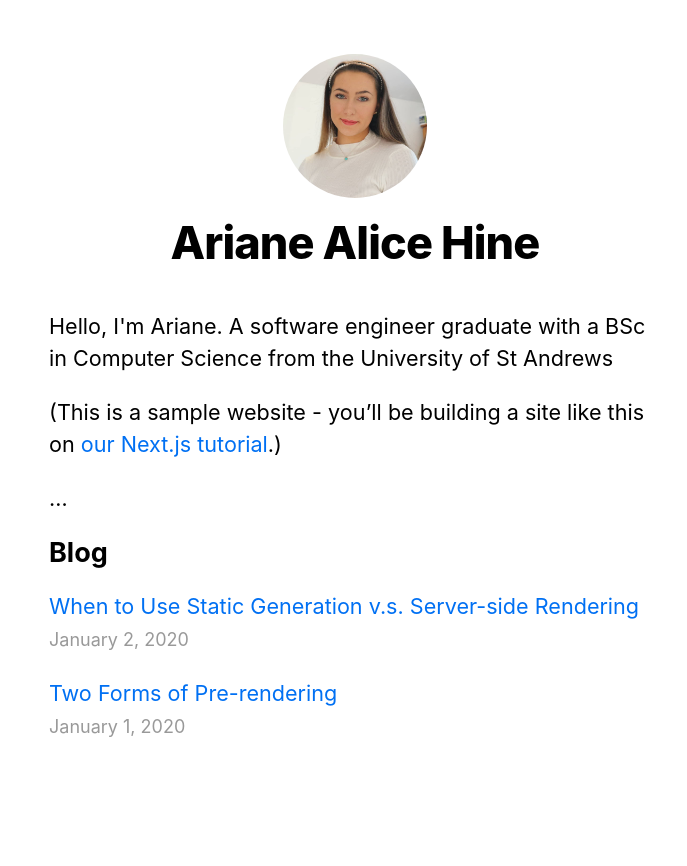
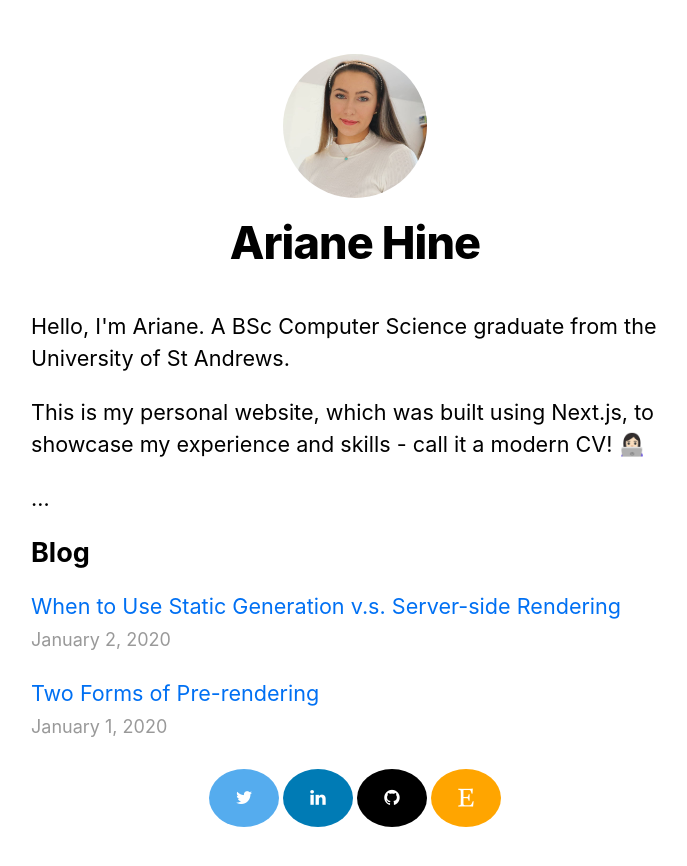
Before and after one commit to jackjdleslie/nextjs, a Next.js app: page / in a window 1280 px wide. Shown: the top 866 px of the page, without its empty margins (285-972 px from the left). Built offline with nearby package versions, Linux system fonts and the light colour scheme.

Commit message:
Added social media icons

```diff
--- a/components/layout.js
+++ b/components/layout.js
@@ -3,8 +3,8 @@ import styles from './layout.module.css'
 import utilStyles from '../styles/utils.module.css'
 import Link from 'next/link'
 
-const name = 'Ariane Alice Hine'
-export const siteTitle = 'Next.js Sample Website'
+const name = 'Ariane Hine'
+export const siteTitle = 'Ariane Hine - Software Developer'
 
 export default function Layout({ children, home }) {
     return (
--- /dev/null
+++ b/components/socialmediacomponent.js
@@ -0,0 +1,27 @@
+import Head from "next/dist/next-server/lib/head";
+import Layout from '../components/layout'
+import Link from "next/link";
+import Date from '../components/date'
+import React from "react";
+import { library } from '@fortawesome/fontawesome-svg-core'
+export default function SocialMedia({ }){
+    return (
+        <div className="social-media-container">
+
+            <Head>
+                <link rel="stylesheet" href="https://cdnjs.cloudflare.com/ajax/libs/font-awesome/4.7.0/css/font-awesome.min.css"/>
+            </Head>
+            {/*<a href="http://www.facebook.com/arianehine" target="_blank" className="fa fa-facebook"></a>*/}
+            <a href="http://www.twitter.com/arianehine" target="_blank" className="fa fa-twitter"></a>
+            <a href="http://www.linkedin.com/in/arianehine" target="_blank" className="fa fa-linkedin"></a>
+            {/*<a href="http://www.youtube.com/arianehine" target="_blank" className="fa fa-youtube"></a>*/}
+            {/*<a href="http://www.insagram.com/ariane.hine" target="_blank" className="fa fa-instagram"></a>*/}
+            <a href="http://www.github.com/arianehine" target="_blank" className="fa fa-github"></a>
+            <a href="https://www.etsy.com/shop/abagofsunshine" target="_blank" className="fa fa-etsy"></a>
+        </div>
+
+
+
+    )
+
+}
--- a/pages/_app.js
+++ b/pages/_app.js
@@ -1,4 +1,5 @@
 import '../styles/global.css'
+
 
 export default function App({ Component, pageProps }) {
     return <Component {...pageProps} />
--- a/pages/index.js
+++ b/pages/index.js
@@ -4,20 +4,24 @@ import utilStyles from '../styles/utils.module.css'
 import { getSortedPostsData } from '../lib/posts'
 import Link from 'next/link'
 import Date from '../components/date'
+import React from "react";
+import { library } from '@fortawesome/fontawesome-svg-core'
+import { FontAwesomeIcon } from '@fortawesome/react-fontawesome'
+import { faCoffee } from '@fortawesome/free-solid-svg-icons'
+import SocialMedia from '../components/socialmediacomponent'
+library.add(faCoffee);
 
 export default function Home({ allPostsData }){
   return (
       <Layout home>
         <Head>
           <title>{siteTitle}</title>
+            <link rel="stylesheet" href="https://cdnjs.cloudflare.com/ajax/libs/font-awesome/4.7.0/css/font-awesome.min.css"/>
         </Head>
         <section className={utilStyles.headingMd}>
           <p>Hello,
-          I'm Ariane. A software engineer graduate with a BSc in Computer Science from the University of St Andrews</p>
-          <p>
-            (This is a sample website - you’ll be building a site like this on{' '}
-            <a href="https://nextjs.org/learn">our Next.js tutorial</a>.)
-          </p>
+          I'm Ariane. A BSc Computer Science graduate from the University of St Andrews.</p>
+            <p role="image" aria-label="hamburger"> This is my personal website, which was built using Next.js, to showcase my experience and skills - call it a modern CV! 👩🏻‍💻</p>
         </section>
           <section className={utilStyles.headingMd}>…</section>
           <section className={`${utilStyles.headingMd} ${utilStyles.padding1px}`}>
@@ -36,10 +40,14 @@ export default function Home({ allPostsData }){
                   ))}
               </ul>
           </section>
+         <SocialMedia/>
+
+          {/*<FontAwesomeIcon icon="coffee" />*/}
       </Layout>
 
 
   )
+
 }
 export async function getStaticProps() {
     const allPostsData = getSortedPostsData()
--- a/styles/global.css
+++ b/styles/global.css
@@ -1,3 +1,4 @@
+
 html,
 body {
     padding: 0;
@@ -8,9 +9,9 @@ body {
     font-size: 18px;
 }
 
-* {
-    box-sizing: border-box;
-}
+/** {*/
+/*    box-sizing: border-box;*/
+/*}*/
 
 a {
     color: #0070f3;
@@ -25,3 +26,139 @@ img {
     max-width: 100%;
     display: block;
 }
+.fa {
+    padding: 20px;
+    font-size: 30px;
+    width: 30px;
+    text-align: center;
+    text-decoration: none;
+    margin: 5px 2px;
+    border-radius: 50%;
+}
+
+.fa:hover {
+    opacity: 0.7;
+}
+
+.fa-facebook {
+    background: #3B5998;
+    color: white;
+}
+
+.fa-twitter {
+    background: #55ACEE;
+    color: white;
+}
+
+.fa-google {
+    background: #dd4b39;
+    color: white;
+}
+
+.fa-linkedin {
+    background: #007bb5;
+    color: white;
+}
+
+.fa-youtube {
+    background: #bb0000;
+    color: white;
+}
+
+.fa-instagram {
+    background: #125688;
+    color: white;
+}
+
+.fa-pinterest {
+    background: #cb2027;
+    color: white;
+}
+
+.fa-snapchat-ghost {
+    background: #fffc00;
+    color: white;
+    text-shadow: -1px 0 black, 0 1px black, 1px 0 black, 0 -1px black;
+}
+
+.fa-skype {
+    background: #00aff0;
+    color: white;
+}
+
+.fa-android {
+    background: #a4c639;
+    color: white;
+}
+
+.fa-dribbble {
+    background: #ea4c89;
+    color: white;
+}
+
+.fa-vimeo {
+    background: #45bbff;
+    color: white;
+}
+
+.fa-tumblr {
+    background: #2c4762;
+    color: white;
+}
+
+.fa-vine {
+    background: #00b489;
+    color: white;
+}
+
+.fa-foursquare {
+    background: #45bbff;
+    color: white;
+}
+
+.fa-stumbleupon {
+    background: #eb4924;
+    color: white;
+}
+
+.fa-flickr {
+    background: #f40083;
+    color: white;
+}
+
+.fa-yahoo {
+    background: #430297;
+    color: white;
+}
+
+.fa-soundcloud {
+    background: #ff5500;
+    color: white;
+}
+
+.fa-reddit {
+    background: #ff5700;
+    color: white;
+}
+
+.fa-rss {
+    background: #ff6600;
+    color: white;
+}
+
+.fa-github {
+    background: #000000;
+    color: white;
+}
+
+.fa-etsy {
+    background: orange;
+    color: white;
+}
+.social-media-container{
+    width:50%;
+    height:25vh;
+    align-items:center;
+    margin: 0 auto;
+    text-align:center;
+}
```
Also changed, not shown: package.json (+7 -1 lines), styles/utils.module.css (line endings or trailing spaces), 1 other file (tests, documents, lock files or other folders).
